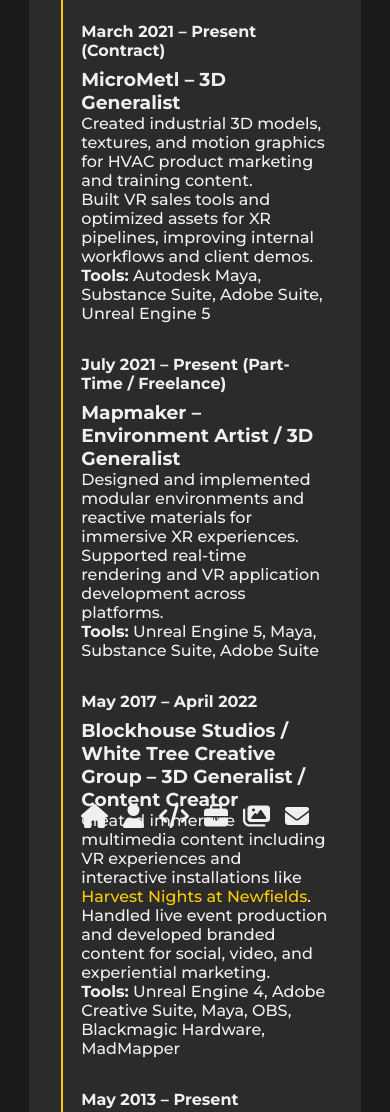
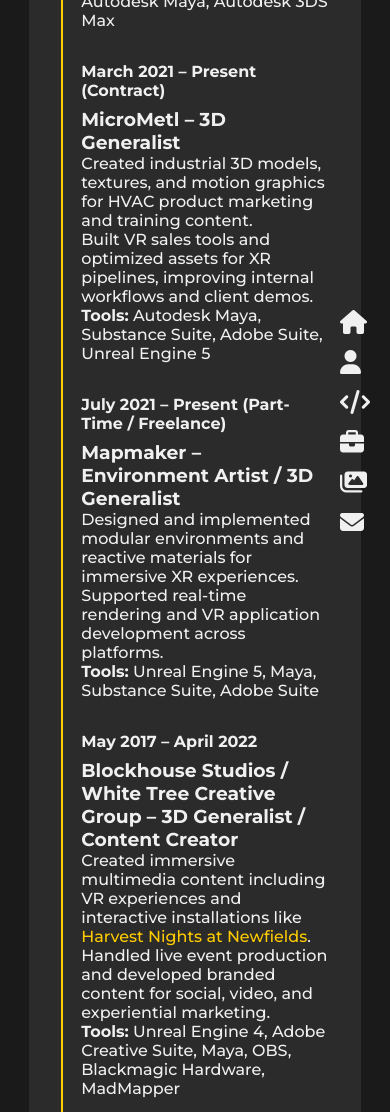
Before and after one commit to cfcheesm/cfcheesm.github.io, a plain HTML site: page index.html in a window 390 px wide. Shown: the top 1112 px of the page. Drawn offline with Linux system fonts and the light colour scheme; a script that the page names is missing.

Commit message:
Update index.css
updated menu

```diff
--- a/styles/index.css
+++ b/styles/index.css
@@ -96,10 +96,10 @@ a:hover {
 .content {
   display: flex;
   flex-direction: column;
-  gap: 3rem;
+  gap: 4rem;
   flex: 1;
   background: var(--background-color-2);
-  padding: 2rem;
+  padding: 3rem 2rem;
   overflow-y: auto;
 }
 
@@ -110,12 +110,13 @@ a:hover {
   transition: transform 0.3s ease;
 }
 
+.content-card:last-of-type {
+  border-bottom: none;
+  margin-bottom: 0;
+}
+
 .content-card:hover {
   transform: translateY(-5px);
-}
-
-.content-card:last-of-type {
-  border-bottom: none;
 }
 
 .menu {
@@ -196,7 +197,6 @@ a:hover {
   max-width: 100%;
   padding: 1rem 0;
   box-sizing: border-box;
-  overflow: hidden;
 }
 
 .gallery iframe {
@@ -206,7 +206,6 @@ a:hover {
   border: none;
   box-shadow: 0 0 15px rgba(0, 0, 0, 0.2);
 }
-
 
 /*=============== SCROLL REVEAL ===============*/
 .reveal {
@@ -233,12 +232,17 @@ a:hover {
   }
 
   .menu {
-    flex-direction: row;
-    top: unset;
-    bottom: 15px;
-    left: 50%;
-    transform: translateX(-50%);
+    position: fixed;
+    top: 50%;
+    right: 20px;
+    left: auto;
+    transform: translateY(-50%);
+    display: flex;
+    flex-direction: column;
+    gap: 15px;
+    z-index: 1000;
   }
+
 }
 
 @media screen and (max-width: 400px) {
```
